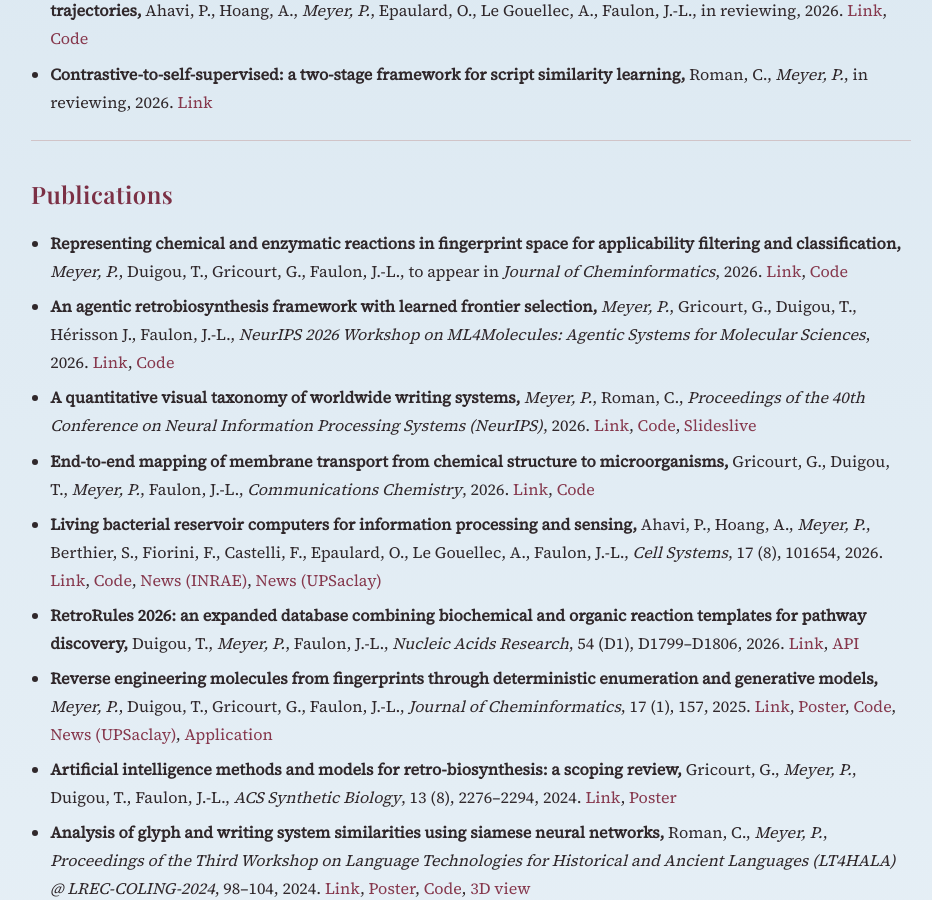
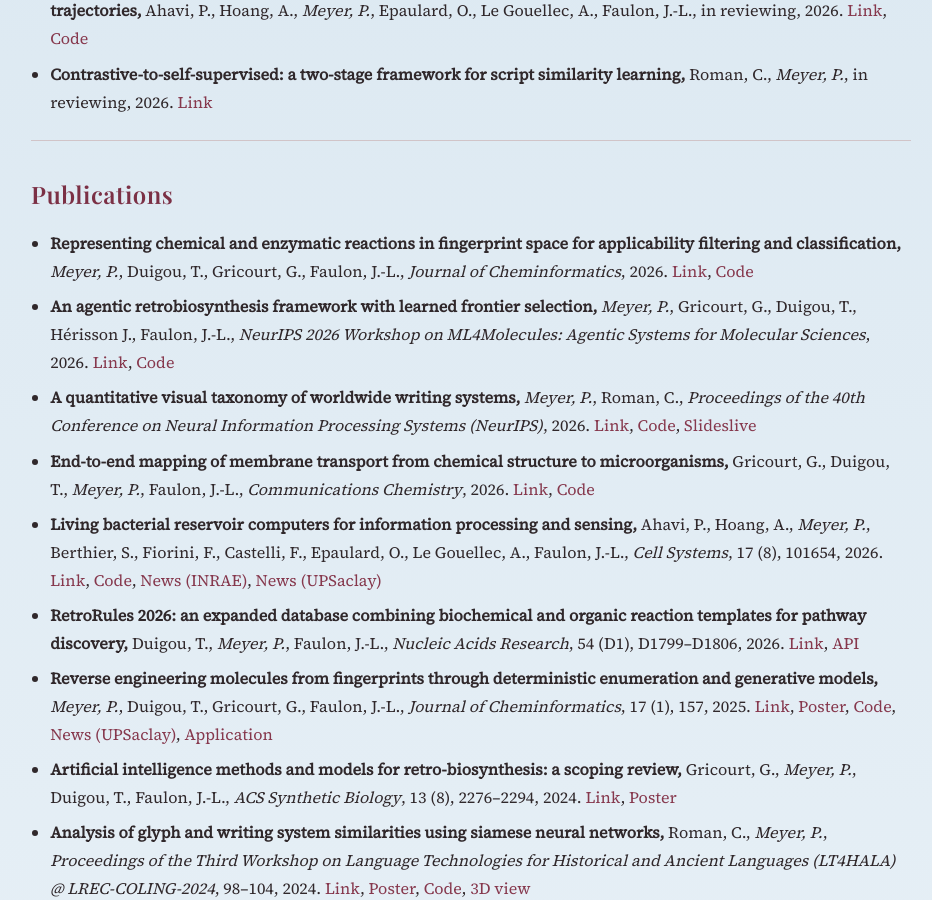
Before and after one commit to PhilippeMeyer68/philippemeyer68.github.io, a Jekyll site: the page built from index.md, in a window 1280 px wide and 900 px high, scrolled down 686 px. Shown: the whole window, without its empty margins (169-1101 px from the left). Built offline with Jekyll 4.4.1, drawn with Linux system fonts in a browser that asks for light colours.

Commit message:
docs: morganrxn cleaner formulation

```diff
--- a/index.md
+++ b/index.md
@@ -57,7 +57,7 @@ title: "Home"
 <li>
   <strong>Representing chemical and enzymatic reactions in fingerprint space for applicability filtering and classification, </strong>
   <span class="author-self">Meyer, P.</span>, Duigou, T., Gricourt, G., Faulon, J.-L.,
-  to appear in <em>Journal of Cheminformatics</em>, 2026.
+  <em>Journal of Cheminformatics</em>, 2026.
     <a href="https://doi.org/10.1186/s13321-026-01322-2" target="_blank" rel="noopener">Link</a>, <a href="https://github.com/brsynth/morganrxn" target="_blank" rel="noopener">Code</a>
 </li>
 <li>
```
